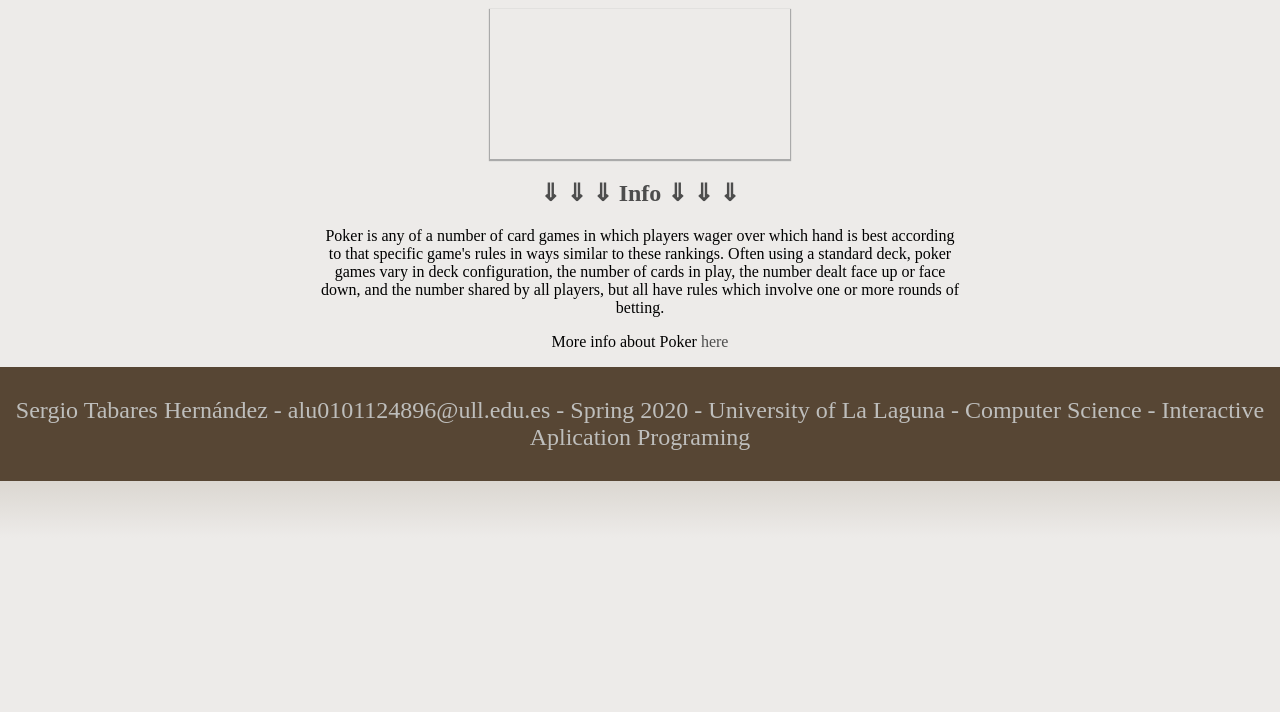
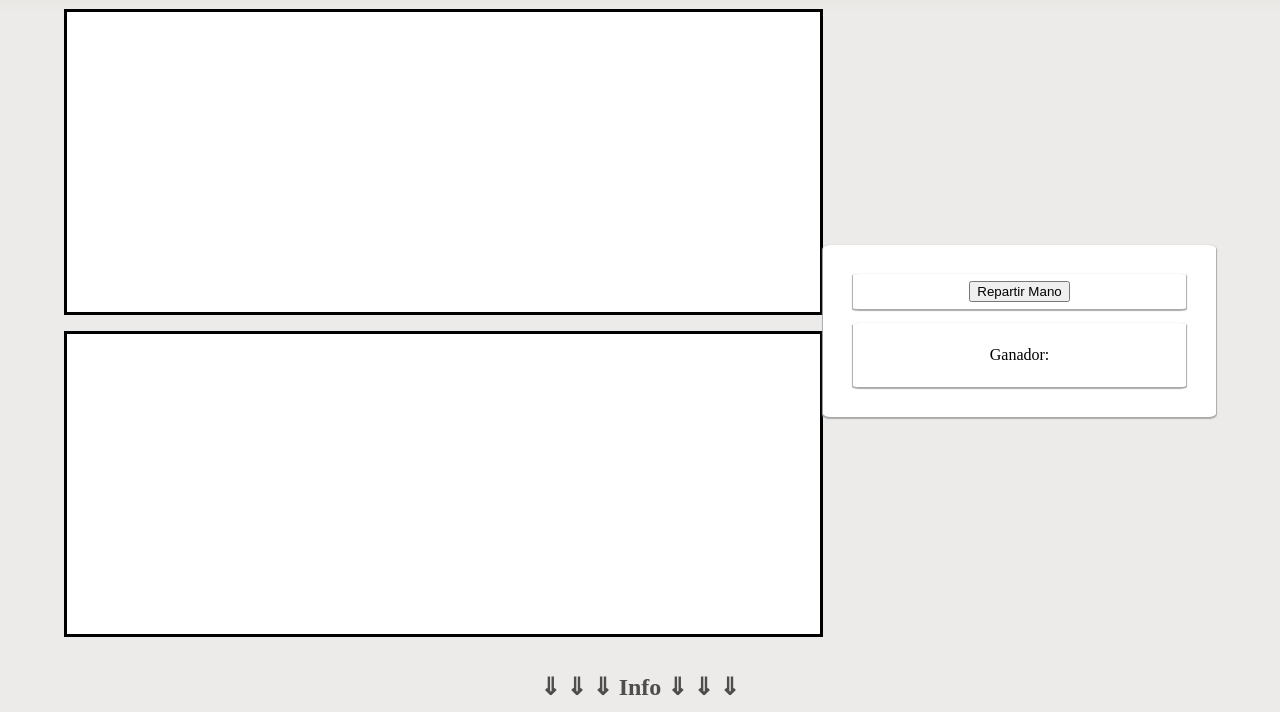
Before and after one commit to alu0101124896/PAI-Practica-11-Chess, a website with bundled scripts: page src/tabares-sergio-poker.html in a window 1280 px wide. Shown: the part 88-800 px from the top of the page. Built offline with nearby package versions, Linux system fonts and the light colour scheme.

Commit message:
version5 14:00

```diff
--- a/src/card.js
+++ b/src/card.js
@@ -44,7 +44,7 @@ class Card {
   constructor(suit = CLUBS_ON_CARD, rank = TWO_ON_CARD) {
     this.suit = suit;
     this.rank = rank;
-    getImage();
+    this.getImage();
   }
 
   getImage() {
--- a/src/hand.js
+++ b/src/hand.js
@@ -134,6 +134,10 @@ class Hand {
       }
     }
   }
+
+  draw(CONTEXT, CANVAS) {
+
+  }
 }
 
 if (typeof exports !== 'undefined') { // Execution in node
--- /dev/null
+++ b/src/poker.css
@@ -0,0 +1,125 @@
+/**
+ * @file poker.css
+ * @author Sergio Tabares Hernández <alu0101124896@ull.edu.es>
+ * @since Spring 2020
+ * @summary University of La Laguna
+ * @summary Computer Science - Interactive Aplication Programing
+ * @description This is a css file for the Poker. More info about it here:
+ *  https://en.wikipedia.org/wiki/Poker
+ */
+
+html {
+  text-align: center;
+}
+
+body {
+  background: linear-gradient(to bottom, #dbd7d1 0%, #edebe9 10%);
+  overflow: auto;
+  height: inherit;
+  margin: 0;
+}
+
+h1 {
+  color: #4d4d4d;
+}
+
+h2 {
+  color: #4d4d4d;
+}
+
+canvas {
+  background: white;
+  margin: 0 auto;
+  padding: 0;
+  border:3px solid black;
+  margin-bottom: 1rem;
+  display: block;
+}
+
+a {
+  color: #4d4d4d;
+  text-decoration: none;
+}
+
+#header-flex-container {
+  display: flex;
+  flex-direction: row;
+  justify-content: center;
+  align-items: center;
+  width: 95%;
+  margin: auto;
+  padding: 0.5%;
+}
+
+.title-header-flex-item {
+  font-size: 200%;
+  margin: 5px;
+}
+
+.header-flex-item {
+  font-size: 80%;
+  margin: 10px;
+}
+
+.spacer-header-flex-item {
+  flex-grow: 1;
+  font-size: 200%;
+  margin: 5px;
+}
+
+#main-flex-container {
+  display: flex;
+  flex-direction: row;
+  justify-content: space-around;
+  align-items: center;
+  width: 90%;
+  margin: 0 auto;
+}
+
+.main-flex-canvases {
+  margin: auto;
+}
+
+.main-flex-panels {
+  background-color: #ffffff;
+  box-shadow: 0px 1px 1px 1px #aaaaaa;
+  flex-grow: 1;
+  border-radius: 2%;
+  margin: 2%;
+  padding: 2%;
+}
+
+#secondary-flex-panels {
+  display: flex;
+  flex-direction: column;
+  justify-content: center;
+  align-items: space-around;
+  height: 50%;
+  margin: 0 auto;
+}
+
+.secondary-flex-button {
+  background-color: #ffffff;
+  box-shadow: 0px 1px 1px 1px #aaaaaa;
+  flex-grow: 1;
+  border-radius: 2%;
+  margin: 2%;
+  padding: 2%;
+}
+
+.secondary-flex-solution {
+  background-color: #ffffff;
+  box-shadow: 0px 1px 1px 1px #aaaaaa;
+  flex-grow: 1;
+  border-radius: 2%;
+  margin: 2%;
+  padding: 2%;
+}
+
+footer {
+  background-color: #574634;
+  color: #bebebc;
+  font-size: 150%;
+  padding: 0.5%;
+  margin: 0;
+}
--- a/src/poker.js
+++ b/src/poker.js
@@ -21,7 +21,7 @@ if (typeof require !== 'undefined') { // Execution in node
 }
 /* istanbul ignore next */
 else { // Execution in bfileser
-  PokerHandOnPoker = Board;
+  PokerHandOnPoker = PokerHand;
   DeckOnPoker = Deck;
   CardOnPoker = Card;
 }
@@ -40,15 +40,23 @@ class Poker {
    */
   constructor() {
     this.deck = new DeckOnPoker();
-    this.firstCard = new CardOnPoker(2, 2);
+    this.numOfCardsByHand = 5
+    this.firstPlayer = new PokerHandOnPoker('', this.numOfCardsByHand);
+    this.secondPlayer = new PokerHandOnPoker('', this.numOfCardsByHand);
+    this.hands = [this.firstPlayer, this.secondPlayer];
     this.CANVAS1 = document.getElementById("canvas1");
     this.CANVAS2 = document.getElementById("canvas2");
     this.CONTEXT1 = this.CANVAS1.getContext("2d");
     this.CONTEXT2 = this.CANVAS2.getContext("2d");
-    this.CANVAS1.width = window.innerWidth - 100;
+    this.CANVAS1.width = window.innerWidth*2/3 - 100;
     this.CANVAS1.height = window.innerHeight / 2 - 100;
-    this.CANVAS2.width = window.innerWidth - 100;
+    this.CANVAS2.width = window.innerWidth*2/3 - 100;
     this.CANVAS2.height = window.innerHeight / 2 - 100;
+  }
+
+  dealHands() {
+    this.hands = this.deck.dealHands(this.hands, this.numOfCardsByHand);
+    this.hands[0].draw(this.CONTEXT1, this.CANVAS1);
   }
 }
 
--- a/src/tabares-sergio-poker.html
+++ b/src/tabares-sergio-poker.html
@@ -14,7 +14,7 @@
 <head>
   <meta charset="utf-8" />
   <title>Tabares Hernández, Sergio</title>
-  <link rel="stylesheet" href="./chess.css">
+  <link rel="stylesheet" href="./poker.css">
 </head>
 
 <body>
@@ -33,8 +33,10 @@
   </header>
 
   <section id="main-flex-container">
-    <div class="main-flex-canvas">
-      <canvas id="canvas"></canvas>
+    <div class="main-flex-canvases">
+      <canvas id="canvas1"></canvas>
+      <canvas id="canvas2"></canvas>
+
       <div style="display:none;">
         <img id="ace-spades-card" src="../img/poker-cards/2S.png">
         <img id="king-spades-card" src="../img/poker-cards/3S.png">
@@ -92,14 +94,24 @@
         <img id="three-clubs-card" src="../img/poker-cards/KC.png">
         <img id="two-clubs-card" src="../img/poker-cards/AC.png">
       </div>
+
       <script src="../src/card.js"></script>
+      <script src="../src/hand.js"></script>
       <script src="../src/deck.js"></script>
-      <script src="../src/hand.js"></script>
       <script src="../src/poker-hand.js"></script>
       <script src="../src/poker.js"></script>
       <script>
         let poker = new Poker();
       </script>
+    </div>
+    <div class="main-flex-panels" id="secondary-flex-panels">
+      <div class="secondary-flex-button">
+        <button type="button" onclick="poker.dealHands();">Repartir Mano</button>
+      </div>
+      <div class="secondary-flex-solution">
+        <p> Ganador: </p>
+        <p></p>
+      </div>
     </div>
   </section>
 
```
